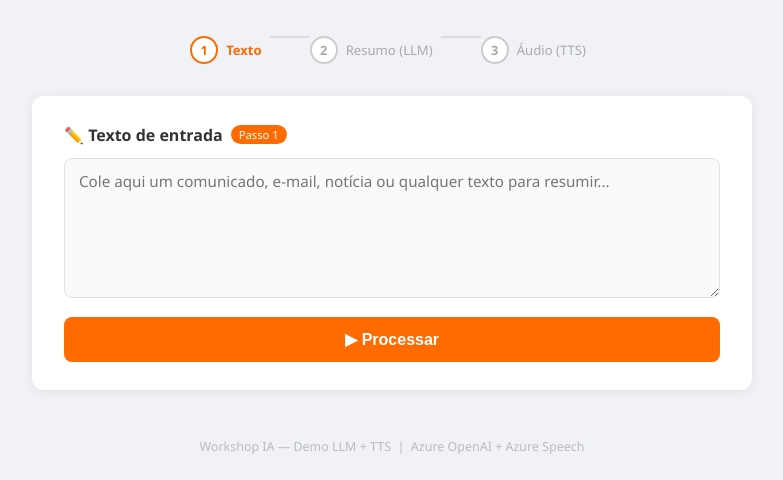
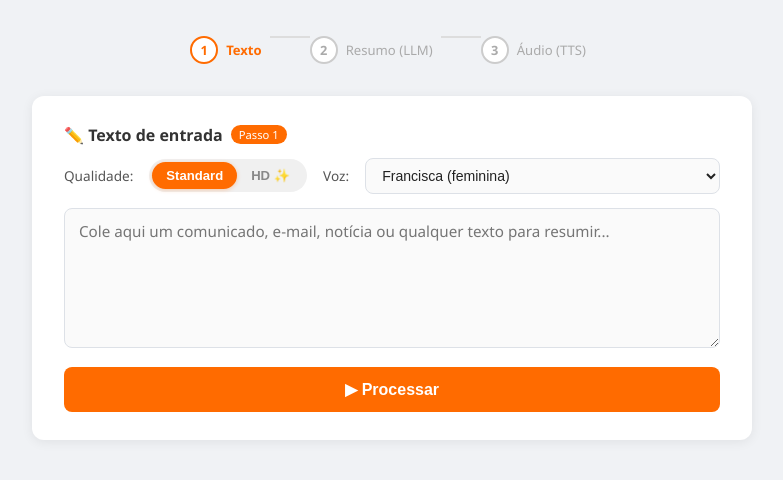
Before and after one commit to frotaadriano/workshop-ai-session3, a FastAPI app: page / in a window 1280 px wide. Shown: the part 141-621 px from the top of the page, without its empty margins (248-1031 px from the left). Run offline with FastAPI, Linux system fonts and the light colour scheme.

Commit message:
18 - Demo 4 - Seletor de voz na própria interface

```diff
--- a/04_llm_tts/app.py
+++ b/04_llm_tts/app.py
@@ -54,10 +54,40 @@ app = FastAPI(title="LLM + TTS Demo")
 templates = Jinja2Templates(directory="templates")
 
 # -------------------------------------------------------
+# Catálogo de vozes pt-BR disponíveis no Azure Speech
+# -------------------------------------------------------
+# Vozes Standard (Neural) — rápidas, baratas, formato: <locale>-<nome>Neural
+VOZES_STANDARD = [
+    {"id": "pt-BR-FranciscaNeural", "label": "Francisca (feminina)"},
+    {"id": "pt-BR-AntonioNeural",  "label": "Antonio (masculina)"},
+    {"id": "pt-BR-BrendaNeural",   "label": "Brenda (feminina)"},
+    {"id": "pt-BR-DonatoNeural",   "label": "Donato (masculina)"},
+    {"id": "pt-BR-ElzaNeural",     "label": "Elza (feminina)"},
+    {"id": "pt-BR-FabioNeural",    "label": "Fabio (masculina)"},
+    {"id": "pt-BR-GiovannaNeural", "label": "Giovanna (feminina)"},
+    {"id": "pt-BR-HumbertoNeural", "label": "Humberto (masculina)"},
+    {"id": "pt-BR-JulioNeural",    "label": "Julio (masculina)"},
+    {"id": "pt-BR-LeilaNeural",    "label": "Leila (feminina)"},
+    {"id": "pt-BR-LeticiaNeural",  "label": "Leticia (feminina)"},
+    {"id": "pt-BR-ManuelaNeural",  "label": "Manuela (feminina)"},
+    {"id": "pt-BR-NicolauNeural",  "label": "Nicolau (masculina)"},
+    {"id": "pt-BR-ValerioNeural",  "label": "Valerio (masculina)"},
+    {"id": "pt-BR-YaraNeural",     "label": "Yara (feminina)"},
+]
+
+# Vozes HD (Dragon HD) — premium, formato: <locale>-<nome>:DragonHDLatestNeural
+VOZES_HD = [
+    {"id": "pt-BR-Thalita:DragonHDLatestNeural", "label": "Thalita HD (feminina, premium)"},
+]
+
+
+# -------------------------------------------------------
 # Modelo de dados para o corpo da requisição POST
 # -------------------------------------------------------
 class EntradaTexto(BaseModel):
     texto: str
+    voz: str | None = None      # Nome técnico da voz (ex: pt-BR-FranciscaNeural)
+    usar_hd: bool | None = None # True = HD, False = Standard
 
 
 # -------------------------------------------------------
@@ -65,7 +95,15 @@ class EntradaTexto(BaseModel):
 # -------------------------------------------------------
 @app.get("/")
 def pagina_inicial(request: Request):
-    return templates.TemplateResponse(request, "index.html")
+    # Passa o catálogo de vozes e o padrão do .env para o template
+    contexto = {
+        "vozes_standard":   VOZES_STANDARD,
+        "vozes_hd":         VOZES_HD,
+        "padrao_usar_hd":   USAR_VOZ_HD,
+        "padrao_voz_hd":    VOZ_HD,
+        "padrao_voz_std":   VOZ_STANDARD,
+    }
+    return templates.TemplateResponse(request, "index.html", contexto)
 
 
 # -------------------------------------------------------
@@ -130,8 +168,9 @@ def obter_token_speech() -> str:
 # -------------------------------------------------------
 # FUNÇÃO: gerar_audio
 # Chama a REST API do Azure Speech TTS e retorna o áudio em base64.
+# Recebe a voz e o tipo (HD ou Standard) como parâmetros.
 # -------------------------------------------------------
-def gerar_audio(texto: str) -> str:
+def gerar_audio(texto: str, voz: str, usar_hd: bool) -> str:
     # Obtém um token Bearer — mais confiável que a chave direta para vozes HD
     token = obter_token_speech()
 
@@ -148,26 +187,22 @@ def gerar_audio(texto: str) -> str:
     # SSML: html.escape() protege contra caracteres XML no texto gerado pelo LLM
     texto_escapado = html.escape(texto)
     ssml = f"""<speak version="1.0" xmlns="http://www.w3.org/2001/10/synthesis" xmlns:mstts="http://www.w3.org/2001/mstts" xml:lang="pt-BR">
-  <voice name="{AZURE_SPEECH_VOICE}">
+  <voice name="{voz}">
     {texto_escapado}
   </voice>
 </speak>"""
 
     # Log no terminal do servidor para facilitar debug
-    tipo_voz = "HD (Dragon HD)" if USAR_VOZ_HD else "Standard (Neural)"
-    print(f"[TTS] Tipo: {tipo_voz} | Voz: {AZURE_SPEECH_VOICE} | Região: {AZURE_SPEECH_REGION}")
-    print(f"[TTS] SSML:\n{ssml}")
+    tipo_voz = "HD (Dragon HD)" if usar_hd else "Standard (Neural)"
+    print(f"[TTS] Tipo: {tipo_voz} | Voz: {voz} | Região: {AZURE_SPEECH_REGION}")
 
     # Faz a chamada POST para a REST API
     resposta = requests.post(url, headers=cabecalhos, data=ssml.encode("utf-8"), timeout=30)
 
     # Log da resposta para debug
-    print(f"[TTS] HTTP {resposta.status_code} | Headers: {dict(resposta.headers)}")
+    print(f"[TTS] HTTP {resposta.status_code} | bytes: {len(resposta.content)}")
     if resposta.status_code != 200:
         print(f"[TTS] Corpo do erro: {resposta.text!r}")
-
-    # Verifica se a chamada foi bem-sucedida
-    if resposta.status_code != 200:
         raise RuntimeError(
             f"Erro no TTS (HTTP {resposta.status_code}): {resposta.text}"
         )
@@ -192,17 +227,28 @@ async def processar(entrada: EntradaTexto):
             content={"erro": "O texto enviado está vazio."},
         )
 
+    # Determina HD ou Standard — prioriza o que veio na requisição, senão usa o .env
+    usar_hd = entrada.usar_hd if entrada.usar_hd is not None else USAR_VOZ_HD
+
+    # Determina a voz — prioriza a que veio na requisição, senão usa a padrão do tipo
+    if entrada.voz:
+        voz = entrada.voz
+    else:
+        voz = VOZ_HD if usar_hd else VOZ_STANDARD
+
     try:
         # Etapa 1: gera o resumo com o Azure OpenAI
         resumo = gerar_resumo(texto)
 
         # Etapa 2: gera o áudio do resumo com o Azure Speech TTS
-        audio_base64 = gerar_audio(resumo)
+        audio_base64 = gerar_audio(resumo, voz=voz, usar_hd=usar_hd)
 
         # Retorna resumo e áudio para o frontend
         return JSONResponse(content={
             "resumo":       resumo,
             "audio_base64": audio_base64,
+            "voz_usada":    voz,
+            "tipo_voz":     "HD" if usar_hd else "Standard",
         })
 
     except Exception as ex:
--- a/04_llm_tts/templates/index.html
+++ b/04_llm_tts/templates/index.html
@@ -5,6 +5,64 @@
   <meta name="viewport" content="width=device-width, initial-scale=1.0" />
   <title>LLM + TTS — Workshop IA</title>
   <style>
+    /* ---- Seletor de voz (toggle HD + dropdown) ---- */
+    .voice-selector {
+      display: flex;
+      flex-wrap: wrap;
+      gap: 16px;
+      align-items: center;
+      margin-bottom: 14px;
+    }
+    .voice-selector label {
+      font-size: 0.85rem;
+      color: #555;
+      font-weight: 500;
+    }
+
+    /* Toggle switch HD vs Standard */
+    .toggle-group {
+      display: inline-flex;
+      background: #f0f0f0;
+      border-radius: 999px;
+      padding: 3px;
+      gap: 0;
+    }
+    .toggle-group button {
+      border: none;
+      background: transparent;
+      padding: 6px 14px;
+      font-size: 0.82rem;
+      font-weight: 600;
+      border-radius: 999px;
+      cursor: pointer;
+      color: #888;
+      transition: all 0.2s;
+    }
+    .toggle-group button.ativo {
+      background: #FF6B00;
+      color: #fff;
+      box-shadow: 0 1px 4px rgba(255,107,0,0.3);
+    }
+
+    /* Dropdown de vozes */
+    select#select-voz {
+      flex: 1;
+      min-width: 200px;
+      padding: 8px 12px;
+      border: 1px solid #dde1e7;
+      border-radius: 8px;
+      background: #fafafa;
+      font-size: 0.88rem;
+      color: #222;
+      cursor: pointer;
+      transition: border-color 0.2s;
+    }
+    select#select-voz:focus {
+      outline: none;
+      border-color: #FF6B00;
+      background: #fff;
+    }
+
     /* ---- Reset e base ---- */
     *, *::before, *::after { box-sizing: border-box; margin: 0; padding: 0; }
 
@@ -229,6 +287,18 @@
     <!-- Formulário de entrada -->
     <div class="card">
       <h2>✏️ Texto de entrada <span class="badge">Passo 1</span></h2>
+
+      <!-- Seletor de voz: toggle HD vs Standard + dropdown de voz -->
+      <div class="voice-selector">
+        <label>Qualidade:</label>
+        <div class="toggle-group" id="toggle-tipo">
+          <button type="button" data-tipo="standard" class="{% if not padrao_usar_hd %}ativo{% endif %}">Standard</button>
+          <button type="button" data-tipo="hd" class="{% if padrao_usar_hd %}ativo{% endif %}">HD ✨</button>
+        </div>
+        <label>Voz:</label>
+        <select id="select-voz"></select>
+      </div>
+
       <textarea
         id="texto-input"
         placeholder="Cole aqui um comunicado, e-mail, notícia ou qualquer texto para resumir..."
@@ -260,7 +330,7 @@
       <!-- Player de áudio -->
       <div class="card audio-section">
         <h2>🔊 Ouça o resumo <span class="badge">TTS</span></h2>
-        <p>Áudio gerado pelo Azure Speech com a leitura do resumo acima.</p>
+        <p id="info-voz">Áudio gerado pelo Azure Speech.</p>
         <audio id="player-audio" controls></audio>
       </div>
 
@@ -273,6 +343,50 @@
   </footer>
 
   <script>
+    // -------------------------------------------------------
+    // Catálogo de vozes injetado pelo backend (via Jinja)
+    // -------------------------------------------------------
+    const VOZES_STANDARD = {{ vozes_standard | tojson }};
+    const VOZES_HD       = {{ vozes_hd | tojson }};
+    const PADRAO_VOZ_HD  = {{ padrao_voz_hd  | tojson }};
+    const PADRAO_VOZ_STD = {{ padrao_voz_std | tojson }};
+
+    // Estado atual da UI (HD ou Standard)
+    let tipoAtual = {{ "true" if padrao_usar_hd else "false" }} ? 'hd' : 'standard';
+
+    // -------------------------------------------------------
+    // Preenche o dropdown de vozes conforme o tipo selecionado
+    // -------------------------------------------------------
+    function preencherDropdownVozes() {
+      const select = document.getElementById('select-voz');
+      const lista  = (tipoAtual === 'hd') ? VOZES_HD : VOZES_STANDARD;
+      const padrao = (tipoAtual === 'hd') ? PADRAO_VOZ_HD : PADRAO_VOZ_STD;
+
+      select.innerHTML = '';
+      lista.forEach(voz => {
+        const opt = document.createElement('option');
+        opt.value = voz.id;
+        opt.textContent = voz.label;
+        if (voz.id === padrao) opt.selected = true;
+        select.appendChild(opt);
+      });
+    }
+
+    // -------------------------------------------------------
+    // Configura o toggle HD vs Standard
+    // -------------------------------------------------------
+    document.querySelectorAll('#toggle-tipo button').forEach(btn => {
+      btn.addEventListener('click', () => {
+        document.querySelectorAll('#toggle-tipo button').forEach(b => b.classList.remove('ativo'));
+        btn.classList.add('ativo');
+        tipoAtual = btn.dataset.tipo;
+        preencherDropdownVozes();
+      });
+    });
+
+    // Inicializa o dropdown ao carregar a página
+    preencherDropdownVozes();
+
     // -------------------------------------------------------
     // Atualiza o indicador visual de etapas
     // -------------------------------------------------------
@@ -319,11 +433,19 @@
       mostrarStatus('⏳ Enviando para o Azure OpenAI... gerando resumo...', 'processando');
 
       try {
-        // Envia o texto para o backend via POST /processar
+        // Lê a seleção atual da UI
+        const usarHd = (tipoAtual === 'hd');
+        const vozEscolhida = document.getElementById('select-voz').value;
+
+        // Envia o texto + seleção de voz para o backend
         const resposta = await fetch('/processar', {
           method: 'POST',
           headers: { 'Content-Type': 'application/json' },
-          body: JSON.stringify({ texto: texto })
+          body: JSON.stringify({
+            texto:   texto,
+            voz:     vozEscolhida,
+            usar_hd: usarHd
+          })
         });
 
         const dados = await resposta.json();
@@ -342,6 +464,10 @@
         // Preenche os cards de resultado
         document.getElementById('texto-original').textContent = texto;
         document.getElementById('resumo-gerado').textContent  = dados.resumo;
+
+        // Atualiza a info de voz utilizada
+        document.getElementById('info-voz').textContent =
+          `Áudio gerado pelo Azure Speech — Tipo: ${dados.tipo_voz} | Voz: ${dados.voz_usada}`;
 
         // Configura o player de áudio com o base64 recebido
         const player = document.getElementById('player-audio');
```
Also changed, not shown: 04_llm_tts/changelog.md.
